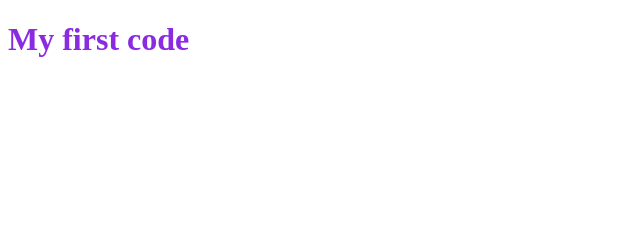
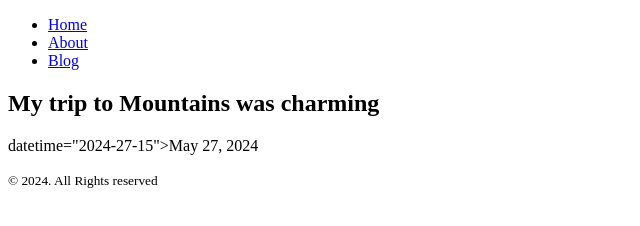
Before and after one commit to BasirAhmedMia/my-second-github-repo, a plain HTML site: page index.html in a window 1280 px wide. Shown: the whole page, without its empty margins (0-640 px from the left). Drawn offline with Linux system fonts and the light colour scheme.

Commit message:
fourth commit

```diff
--- a/index.html
+++ b/index.html
@@ -7,8 +7,27 @@
     <link rel="stylesheet" href="css/style.css">
 </head>
 <body>
-    <h1 class="h-tag">
-     My first code
-    </h1>
+    <header>
+        <nav>
+            <ul>
+                <li><a href="home.html">Home</a></li>
+                <li><a href="about.html">About</a></li>
+                <li><a href="blog.html">Blog</a></li>
+            </ul>
+        </nav>
+    </header>
+    <main>
+        <article>
+            <header>
+                <h2>My trip to Mountains was charming</h2>
+                <p><time>datetime="2024-27-15">May 27, 2024
+                </time></p>
+            </header>
+        </article>
+    </main>
+    <footer>
+        <p><small> &copy; 2024. All Rights reserved</small></p>
+    </footer>
+
 </body>
 </html>
```
